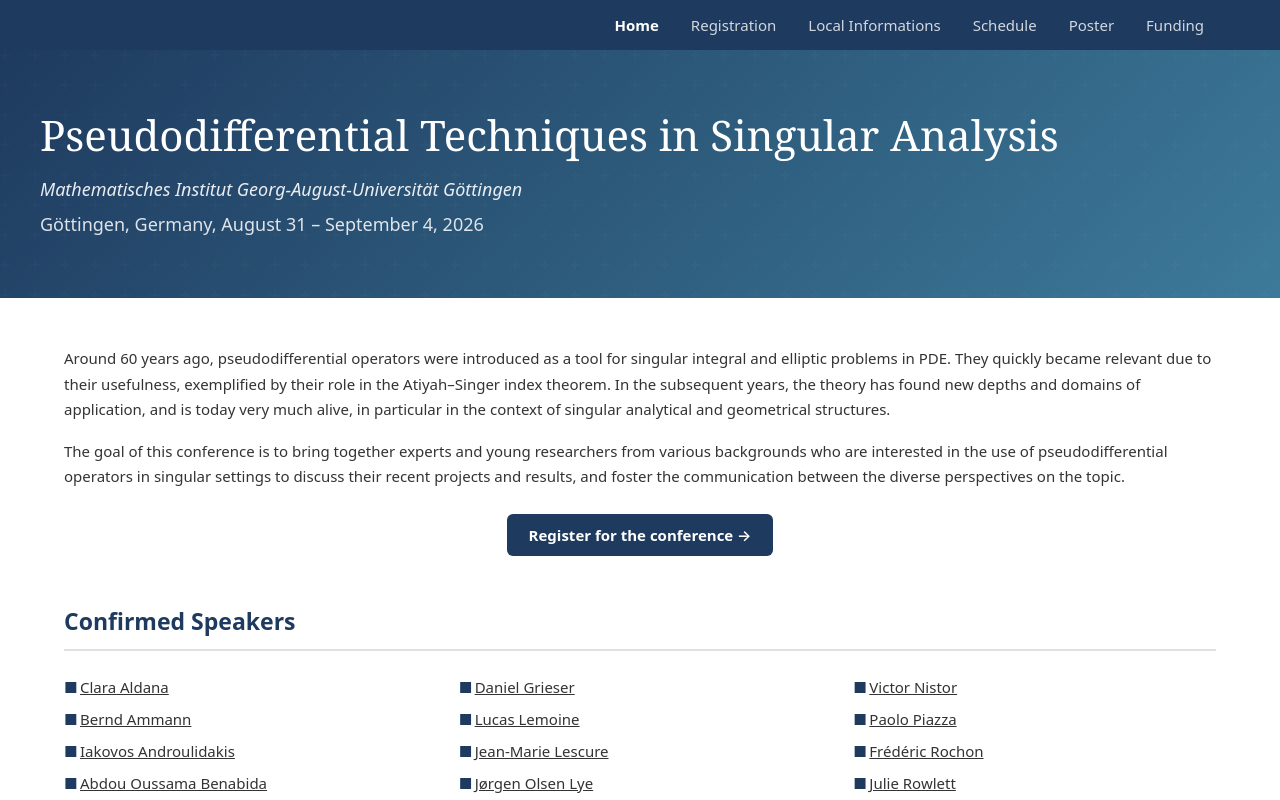
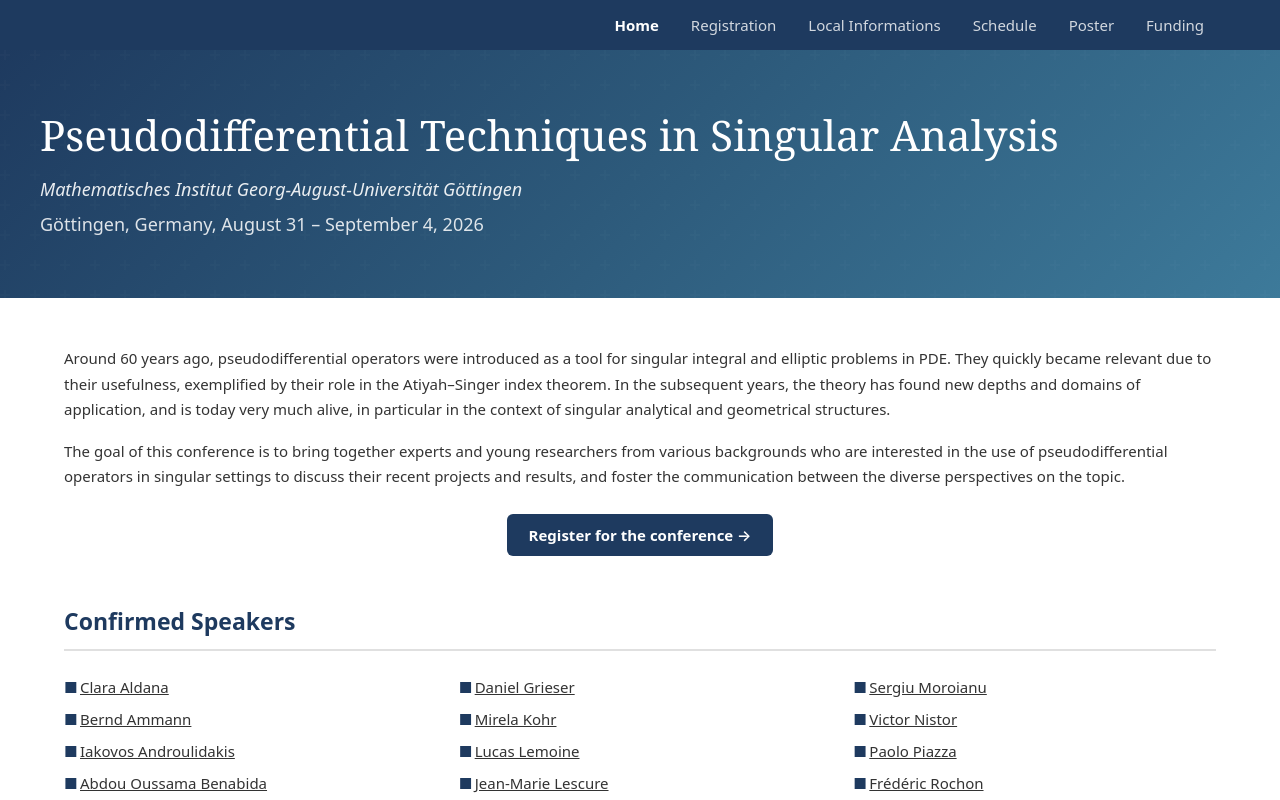
Before and after one commit to pseudo-singular-analysis/pseudo-singular-analysis.github.io, a React (Vite) app: page / in a window 1280 px wide. Shown: the top 800 px of the page. Built offline with nearby package versions, Linux system fonts and the light colour scheme.

Commit message:
add mirela to homepage

```diff
--- a/src/pages/Home.jsx
+++ b/src/pages/Home.jsx
@@ -8,6 +8,7 @@ function Home() {
     { name: 'Alessandro Pietro Contini', affiliation: 'Universität Hannover', website: 'https://www.analysis.uni-hannover.de/institut/personenverzeichnis/personen-detailansicht/institut-fuer-analysis/wissenschaftliche-mitarbeiterinnen-und-mitarbeiter-2/alessandro-pietro-contini' },
     { name: 'Ksenia Fedosova', affiliation: 'Universität Münster', website: 'https://www.uni-muenster.de/FB10/Service/show_perspage.shtml?id=1783' },
     { name: 'Daniel Grieser', affiliation: 'Universität Oldenburg', website: 'https://uol.de/daniel-grieser' },
+    { name: 'Mirela Kohr', affiliation: 'Babeş-Bolyai University', website: 'https://math.ubbcluj.ro/~mkohr/'},
     { name: 'Lucas Lemoine', affiliation: 'Université Paris Est Créteil', website: 'https://lama-umr8050.fr/membres/lemoine.lucas' },
     { name: 'Jean-Marie Lescure', affiliation: 'Université Paris Est Créteil', website: 'https://lama-umr8050.fr/membres/lescure.jean_marie' },
     { name: 'Jørgen Olsen Lye', affiliation: 'University of Köln', website: 'https://www.joergenolsenlye.com/' },
```
